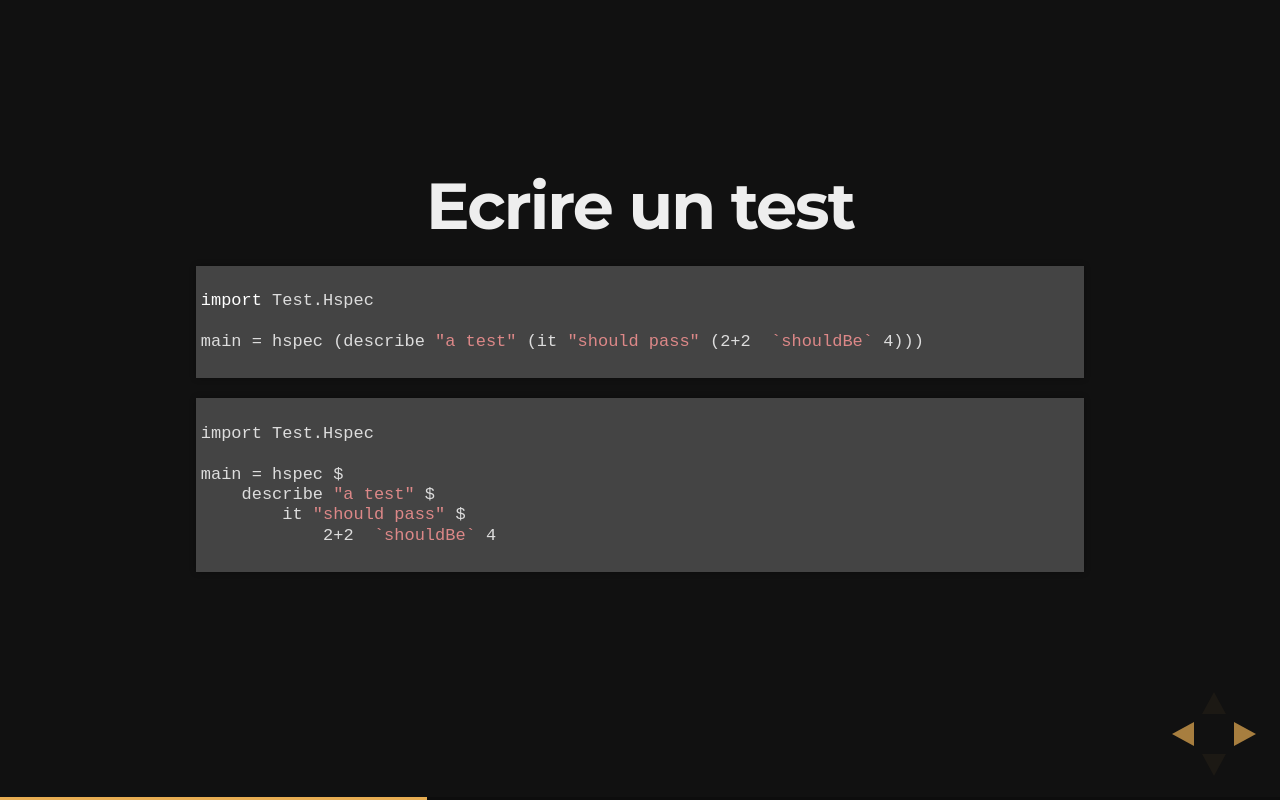
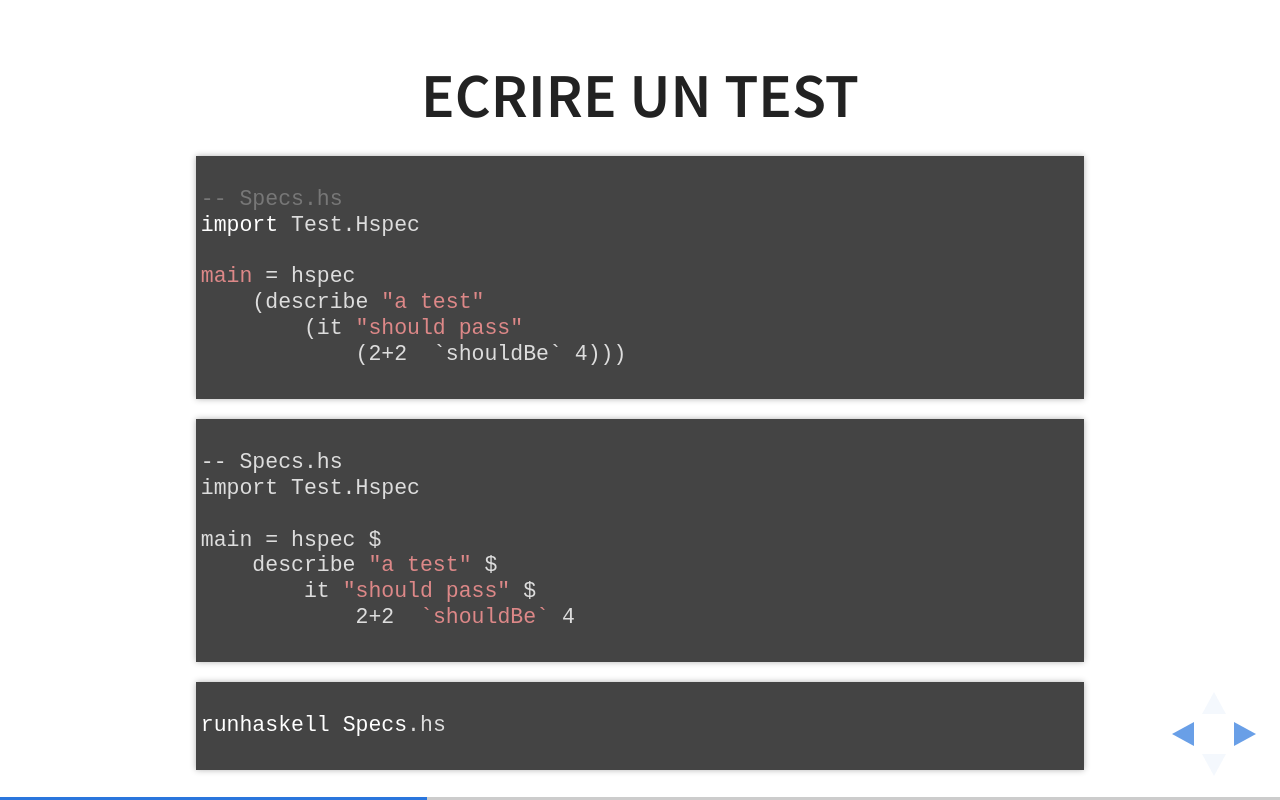
Before and after one commit to ToF-/SlicesOfFP, a plain HTML site: page reveal/index.html in a window 1280 px wide. Both pictures are taken after a click on the button 1251 px from the left and 734 px from the top of the page. Drawn offline with nearby package versions, Linux system fonts and the light colour scheme.

Commit message:
editing tests slide

```diff
--- a/reveal/index.html
+++ b/reveal/index.html
@@ -5,7 +5,7 @@
         <meta charset="utf-8">
         <title>Tranches de Programmation Fonctionnelle</title>
         <link rel="stylesheet" href="css/reveal.css">
-        <link rel="stylesheet" href="css/theme/night.css" id="theme">
+        <link rel="stylesheet" href="css/theme/white.css" id="theme">
         <link rel="stylesheet" href="highlight/styles/dark.css">
         <script src="highlight/highlight.pack.js"></script>
         <script>hljs.initHighlightingOnLoad();</script></script>
@@ -31,17 +31,25 @@
                 <section>
                     <h2>Ecrire un test</h2>
                     <pre><code>
+-- Specs.hs
 import Test.Hspec
 
-main = hspec (describe "a test" (it "should pass" (2+2  `shouldBe` 4)))
+main = hspec
+    (describe "a test"
+        (it "should pass"
+            (2+2  `shouldBe` 4)))
                     </code></pre>
                     <pre><code>
+-- Specs.hs
 import Test.Hspec
 
 main = hspec $
     describe "a test" $
         it "should pass" $
             2+2  `shouldBe` 4
+                    </code></pre>
+                    <pre><code>
+runhaskell Specs.hs
                     </code></pre>
                 </section>
                 <section>
@@ -51,8 +59,12 @@
 import Test.Hspec
 
 main = hspec $
-    describe "a test" ((it "should pass" ( 2+2  `shouldBe` 4))
-                    >> (it "should not fail" (2*2 `shouldBe` 4)))
+    describe "a test" $
+        (it "should pass" $
+            2+2  `shouldBe` 4)
+        >>
+        (it "should not fail" $
+            2*2 `shouldBe` 4)
                     </code></pre>
                     <pre><code>
 import Test.Hspec
```
Also changed, not shown: 3 other files.
